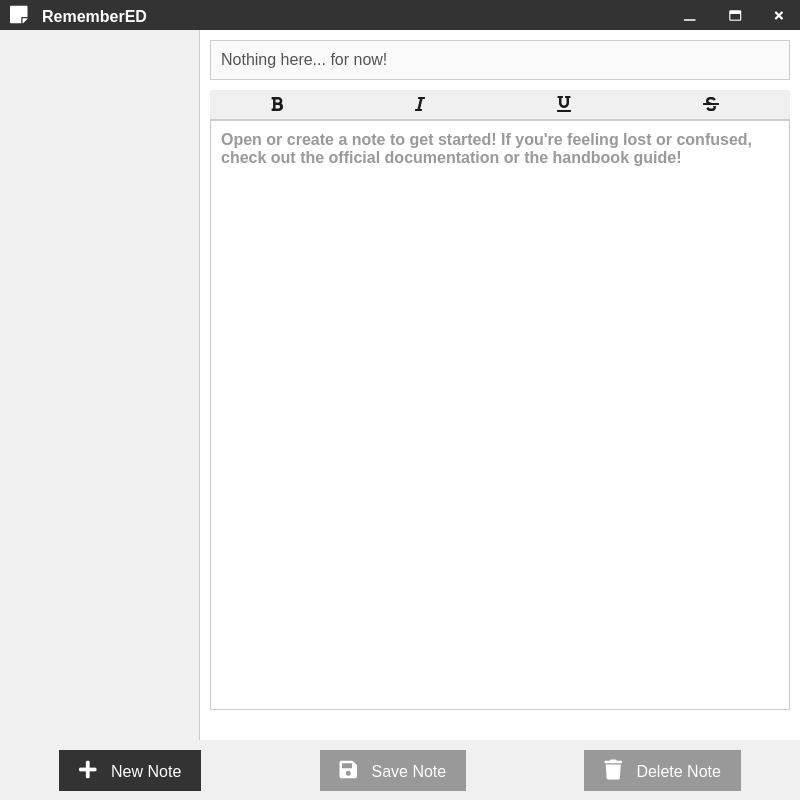
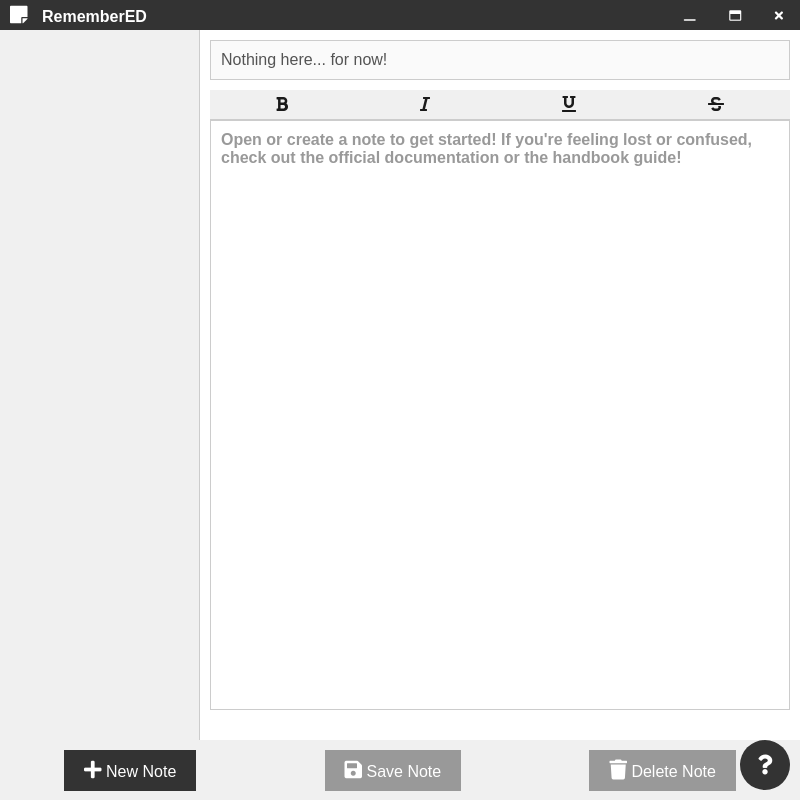
Before and after one commit to LyubomirT/remembered, an Electron app: page index.html in a window 800 px wide. Drawn offline with Linux system fonts and the light colour scheme; no server answers.

Commit message:
Add help button to index.html and update style.css

```diff
--- a/index.html
+++ b/index.html
@@ -81,6 +81,9 @@
         <span>Delete Note</span>
       </button>
     </div>
+    <button id="help-button">
+      <i class="fas fa-question"></i>
+    </button>
     <!-- Load the renderer.js file -->
     <script src="renderer.js"></script>
   </body>
--- a/style.css
+++ b/style.css
@@ -166,7 +166,6 @@
 /* Set the font size and margin for the button icons */
 button i {
   font-size: 20px;
-  margin-right: 10px;
 }
 
 /* Set the background color and cursor for the disabled buttons */
@@ -255,3 +254,32 @@
 #toolbar button:hover {
   background-color: #ccc;
 }
+
+/* The help button should be on the bottom-right corner (absolute position) */
+#help-button {
+  position: absolute;
+  bottom: 10px;
+  right: 10px;
+  background-color: #333;
+  color: white;
+  border-radius: 30px;
+  width: 50px;
+  height: 50px;
+  border: none;
+  cursor: pointer;
+  transition: all 0.3s ease-in-out;
+}
+
+/* Set the font size for the help button icon */
+#help-button i {
+  font-size: 20px;
+  justify-content: center;
+  align-items: center;
+  display: flex;
+}
+
+/* Add hover effect for the help button */
+#help-button:hover {
+  background-color: #555;
+  box-shadow: 0 2px 5px rgba(0, 0, 0, 0.2);
+}
```
